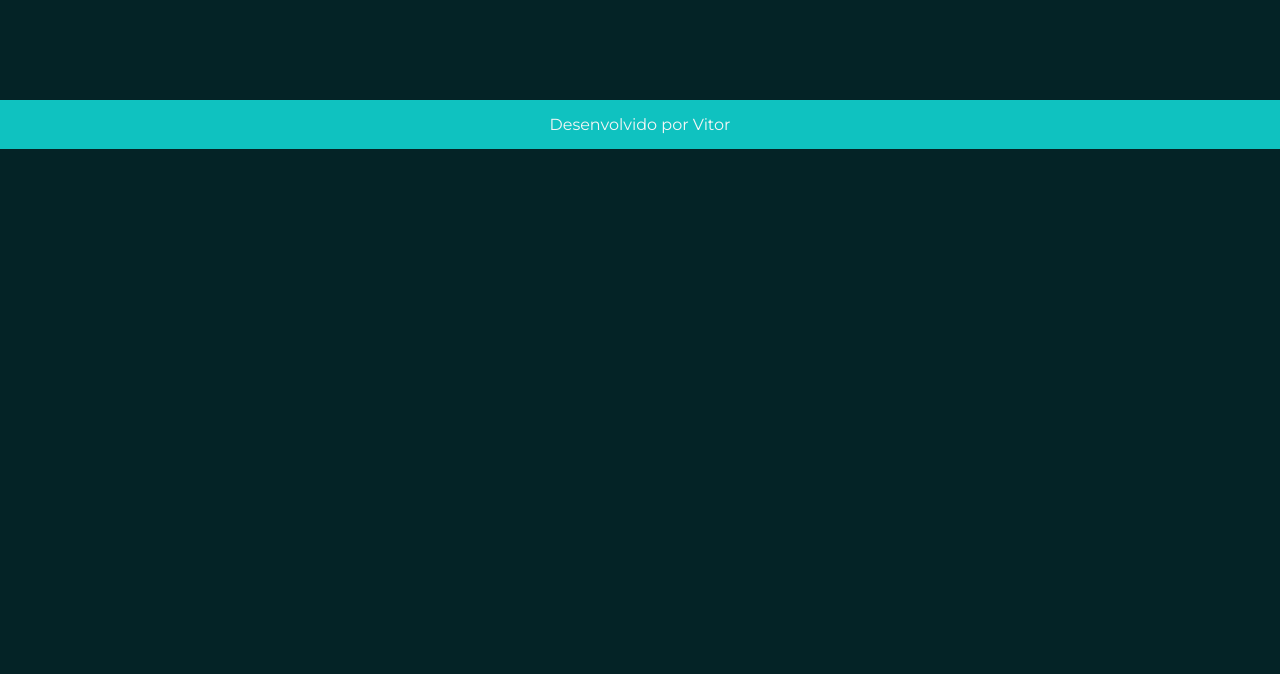
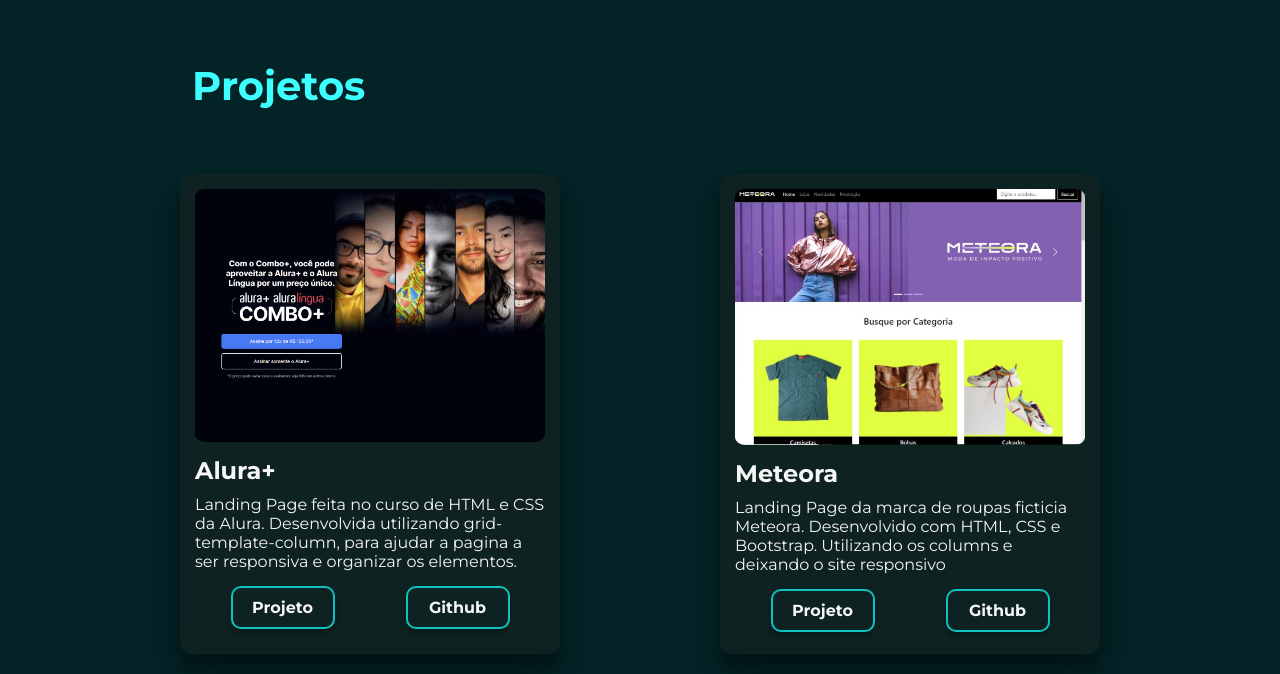
Before and after one commit to VitorMAndrade/Portfolio, a plain HTML site: page index.html in a window 1280 px wide. Shown: the part 651-1325 px from the top of the page. Before the commit the page ends 800 px from the top, so only its background shows below. Drawn offline with Linux system fonts and the light colour scheme.

Commit message:
Adicionado sessão projetos

```diff
--- a/assets/css/style.css
+++ b/assets/css/style.css
@@ -41,13 +41,13 @@ header{
     font-size: 1.2em;
 }
 
-.content-apresentation{
+.apresentation{
     display: flex;
     flex-direction: column;
     gap: 40px;
 }
 
-.section-title{
+.titulo{
     font-size: 2.5em;
     font-weight: 700;
 }
@@ -86,11 +86,64 @@ strong{
     background-color: #03575f;
 }
 
+#projetos{
+    margin: 20px;
+}
+
+
+.card-projetos{
+    display: flex;
+    align-items: center;
+    justify-content: space-evenly;
+
+}
+.card{
+    padding: 15px;
+    background-color: #0d2221;
+    width: 350px;
+    height: 450px;
+    border-radius: 12px;
+    box-shadow: rgba(0, 0, 0, 0.3) 0px 19px 38px, rgba(0, 0, 0, 0.22) 0px 15px 12px;
+}
+.card img{
+    width: 100%;
+    border-radius: 3%;
+}
+.card h2{
+    margin: 10px 0;
+}
+.card p{
+    margin: 10px 0;
+    font-size: 1em;
+}
+.card-button{
+    margin-top: 15px;
+    display: flex;
+    justify-content: space-around;
+}
+.card-button-links{
+    display: flex;
+    justify-content: center;
+    font-size: 1em;
+    color: #F6F6F6;
+    width: 100px;
+    padding: 10px 0;
+    border-radius: 10px;
+    text-align: center;
+    text-decoration: none;
+    font-weight: 700;
+    border: 2px solid #0FC2C0;
+    box-shadow: 0px 4px 4px 0px rgba(0, 0, 0, 0.25);
+}
+.card-button-links:hover{
+    background-color: #03575f;
+}
+
+
 footer{
     text-align: center;
     background-color: #0FC2C0;
     padding: 15px;
-    position:absolute;
     bottom:0;
     left:0;
     right:0;
--- a/index.html
+++ b/index.html
@@ -10,15 +10,15 @@
     <header>
 
         <nav class="top-nav">
-            <a class="nav-links" href="index.html">Home</a>
-            <a class="nav-links" href="projects.html">Projetos</a>
+            <a class="nav-links" href="#">Home</a>
+            <a class="nav-links" href="#projetos">Projetos</a>
         </nav>
 
     </header>
 
-    <main class="content">
-        <section class="content-apresentation">
-            <h1 class="section-title">
+    <div class="content">
+        <div class="apresentation">
+            <h1 class="titulo">
                 Vitor Andrade <strong>Desenvolvedor Front-End</strong>
             </h1>
 
@@ -30,16 +30,56 @@
                 <a href="https://www.linkedin.com/in/vitormandrade/" target="_blank" class="btn-links"> <img src="./assets/img/linkedin.png" alt="">Linkedin</a>
                 <a href="https://github.com/VitorMAndrade" target="_blank" class="btn-links"><img src="./assets/img/github.png" alt="">Github</a>
             </div>
-        </section>
+        </div>
 
         <img src="./assets/img/gif-working.svg" class="gif-working" alt="Homem Trabalhando com seu computador">
         <!-- Gif feito com o https://storyset.com-->
 
-    </main>
+    </div>
+
+    <div class="content">
+        <div class="apresentation">
+            <h2 class="titulo">
+                <strong>Projetos</strong>
+            </h2>
+        </div>
+    </div>
+
+    <div id="projetos">
+
+        <div class="card-projetos">
+            <div class="card">
+                <img src="img/aluraPlus.png" alt="Imagem do projeto Alura+">
+                <div>
+                    <h2>Alura+</h2>
+                    <p>Landing Page feita no curso de HTML e CSS da Alura. Desenvolvida utilizando grid-template-column, para ajudar a pagina a ser responsiva e organizar os elementos.</p>
+
+                    <div class="card-button">
+                        <a href="https://alura-plus-eight-red.vercel.app" target="_blank" class="card-button-links">Projeto</a>
+                        <a href="https://github.com/VitorMAndrade/aluraPlus" target="_blank" class="card-button-links">Github</a>
+                    </div>
+                </div>
+            </div>
+
+            <div class="card">
+                <img src="img/Meteora.png" alt="Imagem do projeto Meteora">
+                <div>
+                    <h2>Meteora</h2>
+                    <p>Landing Page da marca de roupas ficticia Meteora. Desenvolvido com HTML, CSS e Bootstrap. Utilizando os columns e deixando o site responsivo</p>
+
+                    <div class="card-button">
+                        <a href="https://meteora-self.vercel.app" target="_blank" class="card-button-links">Projeto</a>
+                        <a href="https://github.com/VitorMAndrade/Meteora" target="_blank" class="card-button-links">Github</a>
+                    </div>
+                </div>
+            </div>
+
+        </div>
+    </div>
 
 
-    <footer>
+    <!-- <footer>
         <p>Desenvolvido por Vitor</p>
-    </footer>
+    </footer> -->
 </body>
 </html>
```
Also changed, not shown: img/Meteora.png (added), img/aluraPlus.png (added).
